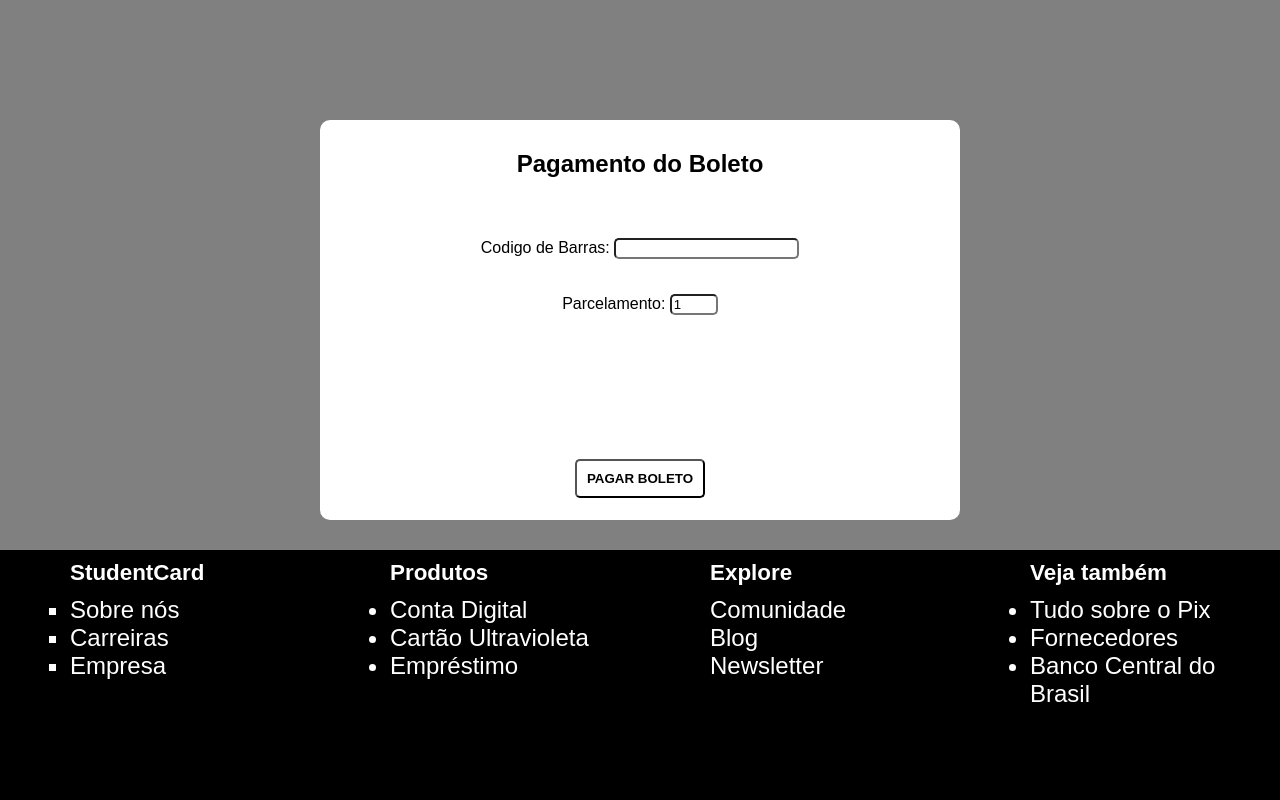
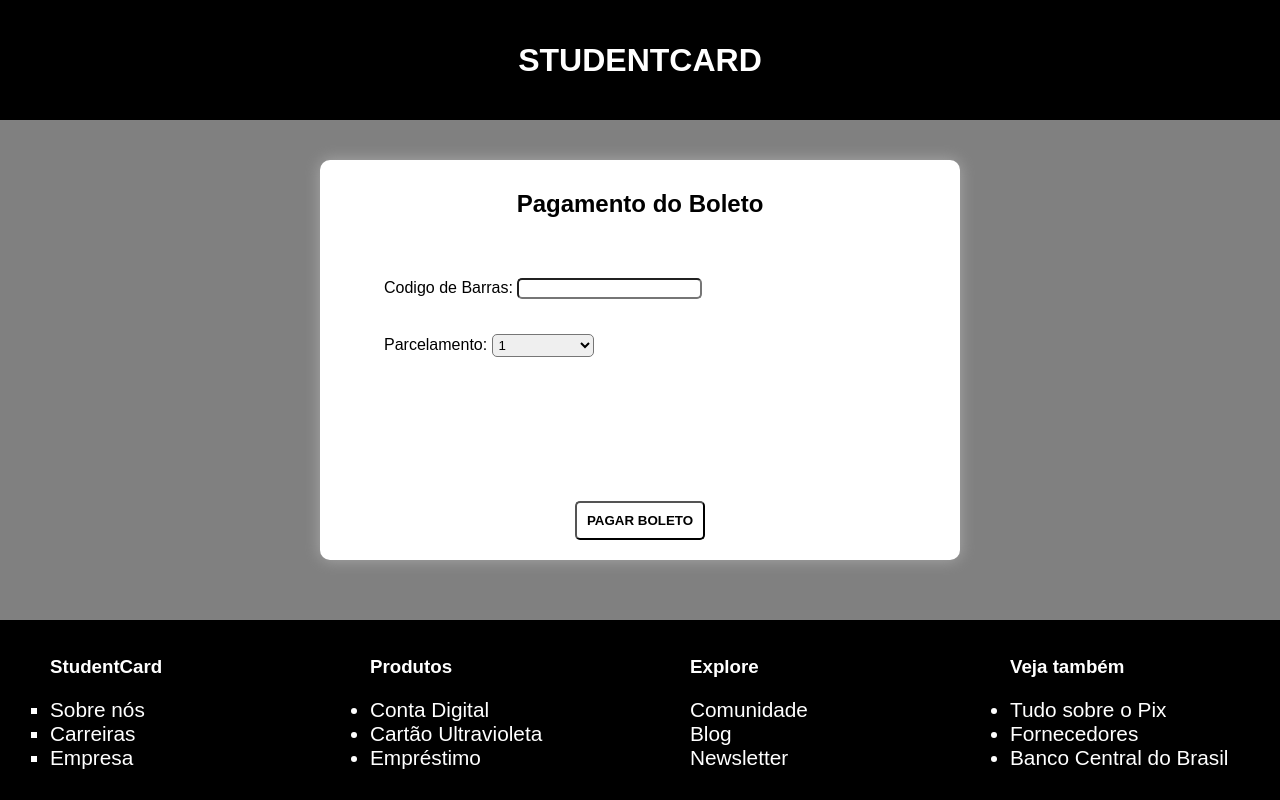
Before and after one commit to VanessaSampaioLeite/StudentCard, a plain HTML site: page Estrutura/index.html in a window 1280 px wide. Drawn offline with Linux system fonts and the light colour scheme.

Commit message:
Upgrade 3.1

```diff
--- a/Estrutura/index.html
+++ b/Estrutura/index.html
@@ -14,16 +14,30 @@
 </head>
 
 <body>
+    <header>
+        <h1>
+            STUDENTCARD
+        </h1>
+    </header>
     <main>
         <h2>
             Pagamento do Boleto
         </h2>
-        <p>
-            Codigo de Barras: <input type="number" name="txtvalor" id="valor" required>
-        </p>
-        <p>
-            Parcelamento: <input type="number" name="txtparc" id="parcela" max="5" min="1" required value="1">
-        </p>
+        <section>
+            <p id="codigo">
+                Codigo de Barras: <input type="number" name="txtvalor" id="valor" required>
+            </p>
+            <p id="parcelamento">
+                Parcelamento:
+                <select name="Parcelamento" id="parcela">
+                        <option value="1">1</option>
+                        <option value="2">2</option>
+                        <option value="3">3</option>
+                        <option value="4">4</option>
+                        <option value="5">5</option>
+                </select>
+            </p>
+        </section>
         <p>
             <input type="button" value="PAGAR BOLETO" id="gerar" onclick="pagar()">
         </p>
--- a/Estrutura/style.css
+++ b/Estrutura/style.css
@@ -7,6 +7,21 @@
 
 body {
     background-color: gray;
+    height: 100vh;
+    width: 100vw;
+}
+
+header {
+    background-color: black;
+    display: flex;
+    align-items: center;
+    height: 15vh;
+}
+
+header > h1 {
+    color: white;
+    margin: auto;
+    font-weight: 700;
 }
 
 main {
@@ -14,24 +29,41 @@
     text-align: center;
     width: 50%;
     height: 50vh;
-    position: relative;
-    top: 15vh;
     margin: auto;
+    margin-top: 40px;
     border-radius: 10px;
+    box-shadow: 0px 0px 15px darkgray;
 }
 
 main > h2 {
     padding: 30px;
 }
 
-main > p > #valor {
+main > section {
+    margin: auto;
+    width: 80%;
+}
+
+main > section > #codigo {
+    text-align: start;
+}
+
+main > section > p > #valor {
     border-radius: 5px;
     margin-top: 30px;
     margin-bottom: 30px;
 }
 
-main > p > #parcela {
+main > section > #parcelamento {
+    margin: auto;
+    text-align: start;
+}
+
+main > section > p > #parcela {
     border-radius: 5px;
+    margin-top: 5px;
+    padding: 2px;
+    width: 20%;
 }
 
 main > p > #gerar {
@@ -41,13 +73,6 @@
     padding: 10px;
     background-color: white;
     cursor: pointer;
-}
-
-main > p > #parcela {
-    margin-top: 5px;
-}
-
-main > p > #gerar {
     transition: 0.5s;
     font-weight: bold;
 }
@@ -57,37 +82,53 @@
     color: white;
 }
 
-footer{
+footer {
     background-color: black;
+    display: flex;
     color: white;
-    height: 250px;
     position: fixed;
     bottom: 0;
     width: 100vw;
+    height: 20%;
+    padding: 10px;
 }
-.rodape{
-    display: flex;
+.rodape {
     margin-top: 5px;
     width: 100%;
+    display: flex;
+    justify-content: space-around;
+    align-items: baseline;
 }
 .rodape > ul > h3{
-    font-size: 1.4em;
-    margin-bottom: 10px;
+    margin-bottom: 20px;
     width: 100%;
 }
+
 .lista3{
-    margin: 5px 30px 5px 30px;
-    width: 100%;
+    margin: auto;
+    transition: 0.35s;
 }
+
+.lista3:hover {
+    color: lightslategray;
+}
+
+footer > div > ul {
+    width: 50%;
+}
+
 footer > div > ul > a{
     text-decoration: none;
     color: white;
-    font-size: 1.5em;
-    width: 100%;
+    font-size: 1.3em;
+}
 
+footer > div > ul > a > li {
+    width: 90%;
 }
 
 ul > a:hover{
-    color: darkorange;
+    color: lightslategray;
     transition: 0.35s;
+    text-shadow: 0px 0px 8px lightslategray;
 }
```
